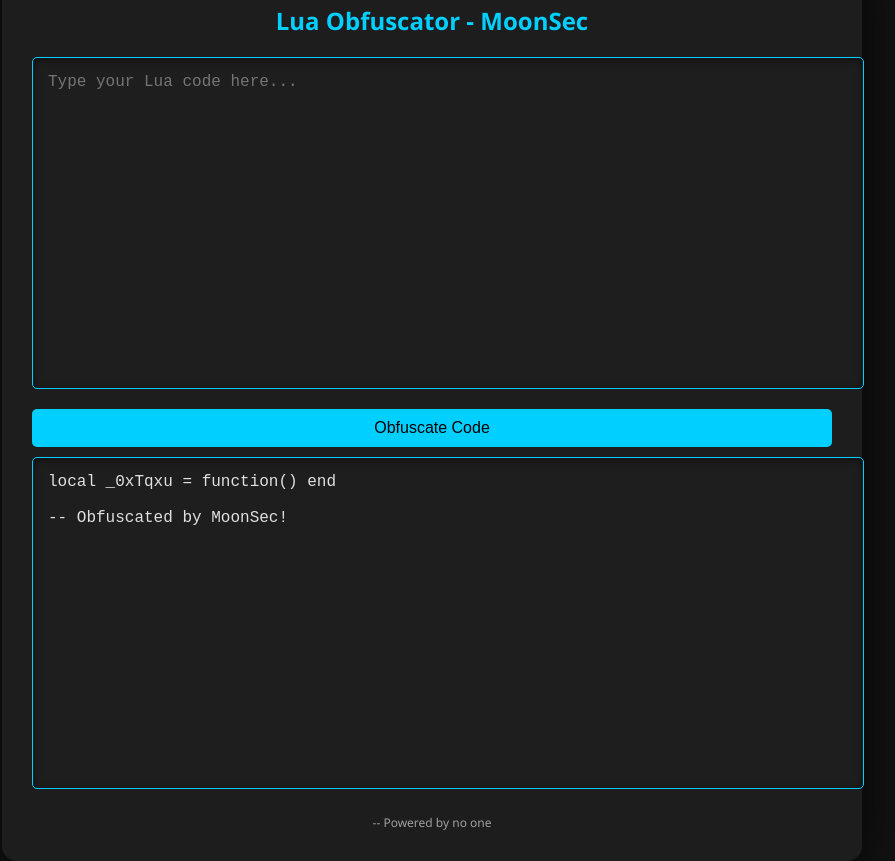
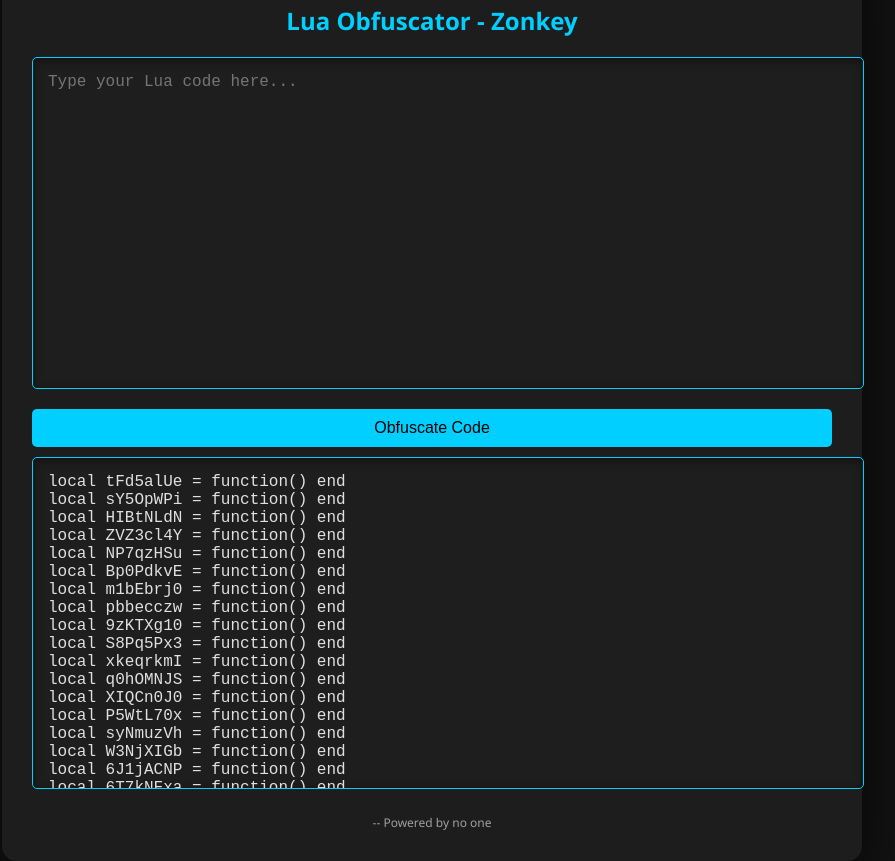
Before and after one commit to John142-dot/obfuscate, a plain HTML site: page index.html in a window 1280 px wide. Both pictures are taken after a click on the button "Obfuscate Code". Shown: the whole page, without its empty margins (208-1103 px from the left). Drawn offline with Linux system fonts and the light colour scheme.

Commit message:
Update index.html

```diff
--- a/index.html
+++ b/index.html
@@ -3,7 +3,7 @@
 <head>
     <meta charset="UTF-8">
     <meta name="viewport" content="width=device-width, initial-scale=1.0">
-    <title>Lua Obfuscator - Epik!</title>
+    <title>Lua Obfuscator - Zonkey!</title>
     <style>
         body {
             background-color: #121212;
@@ -28,7 +28,7 @@
             text-align: center;
             margin-bottom: 20px;
             font-size: 24px;
-            color: #00CFFF; /* MoonSec color */
+            color: #00CFFF; /* Zonkey color */
         }
 
         textarea {
@@ -79,7 +79,7 @@
 <body>
 
     <div class="editor-container">
-        <h2>Lua Obfuscator - MoonSec</h2>
+        <h2>Lua Obfuscator - Zonkey</h2>
         <textarea id="codeInput" placeholder="Type your Lua code here..."></textarea>
         <button class="button" id="obfuscateButton">Obfuscate Code</button>
         <textarea id="outputCode" class="output-textarea" placeholder="Obfuscated code will appear here..." readonly></textarea>
@@ -94,6 +94,15 @@
                 result += characters.charAt(Math.floor(Math.random() * characters.length));
             }
             return result;
+        }
+
+        function addDummyFunctions() {
+            let dummies = '';
+            for (let i = 0; i < 20; i++) {
+                const dummyFunctionName = generateRandomString(8);
+                dummies += `local ${dummyFunctionName} = function() end\n`;
+            }
+            return dummies;
         }
 
         function obfuscateCode(code) {
@@ -117,9 +126,12 @@
                 return `${p1}${encryptString(p2)}${p1}`; // Replace with encrypted string
             });
 
+            // Add dummy functions
+            const dummyFunctions = addDummyFunctions();
+
             // Add additional obfuscation layers
             const additionalObfuscation = `local _0x${generateRandomString(4)} = function() end`;
-            return additionalObfuscation + '\n' + code + '\n-- Obfuscated by MoonSec!';
+            return dummyFunctions + additionalObfuscation + '\n' + code + '\n-- Obfuscated by Zonkey!';
         }
 
         function isKeyword(name) {
```
